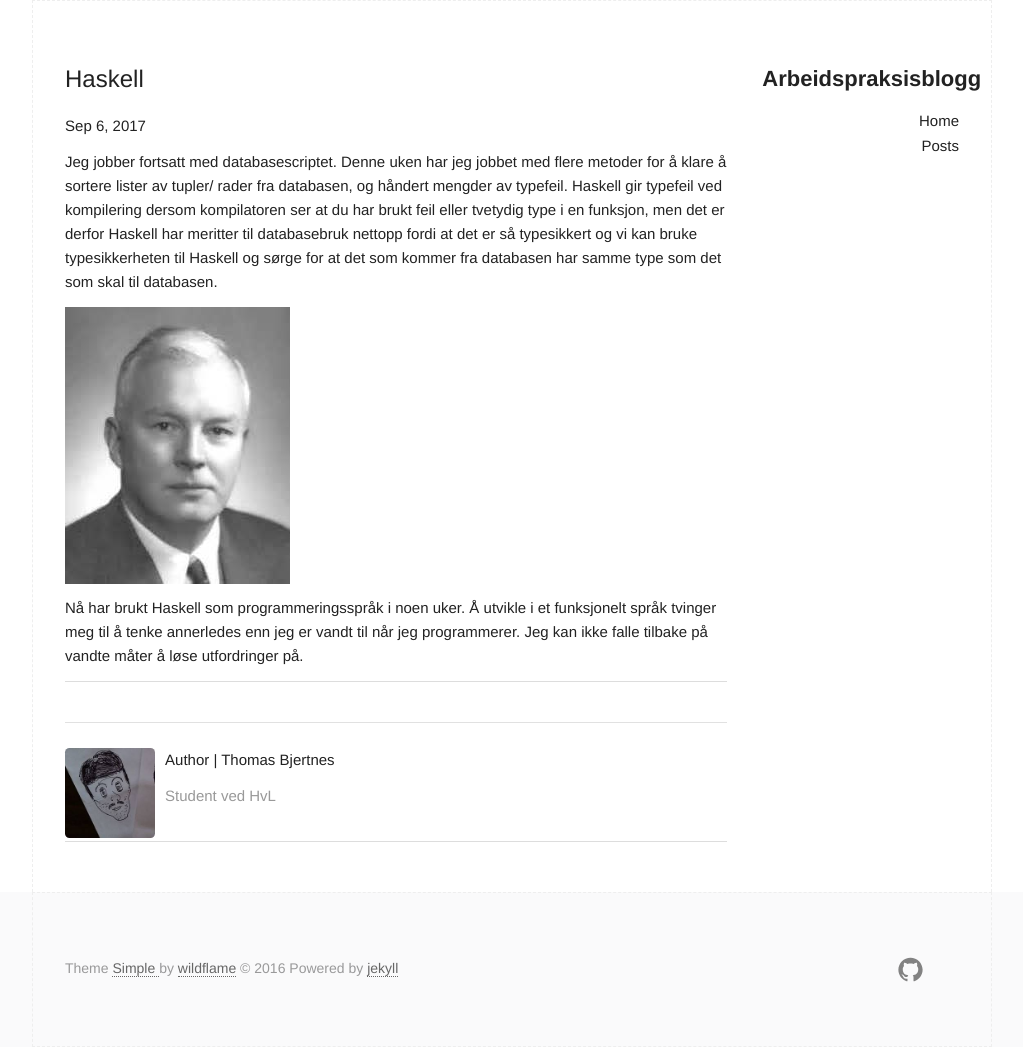
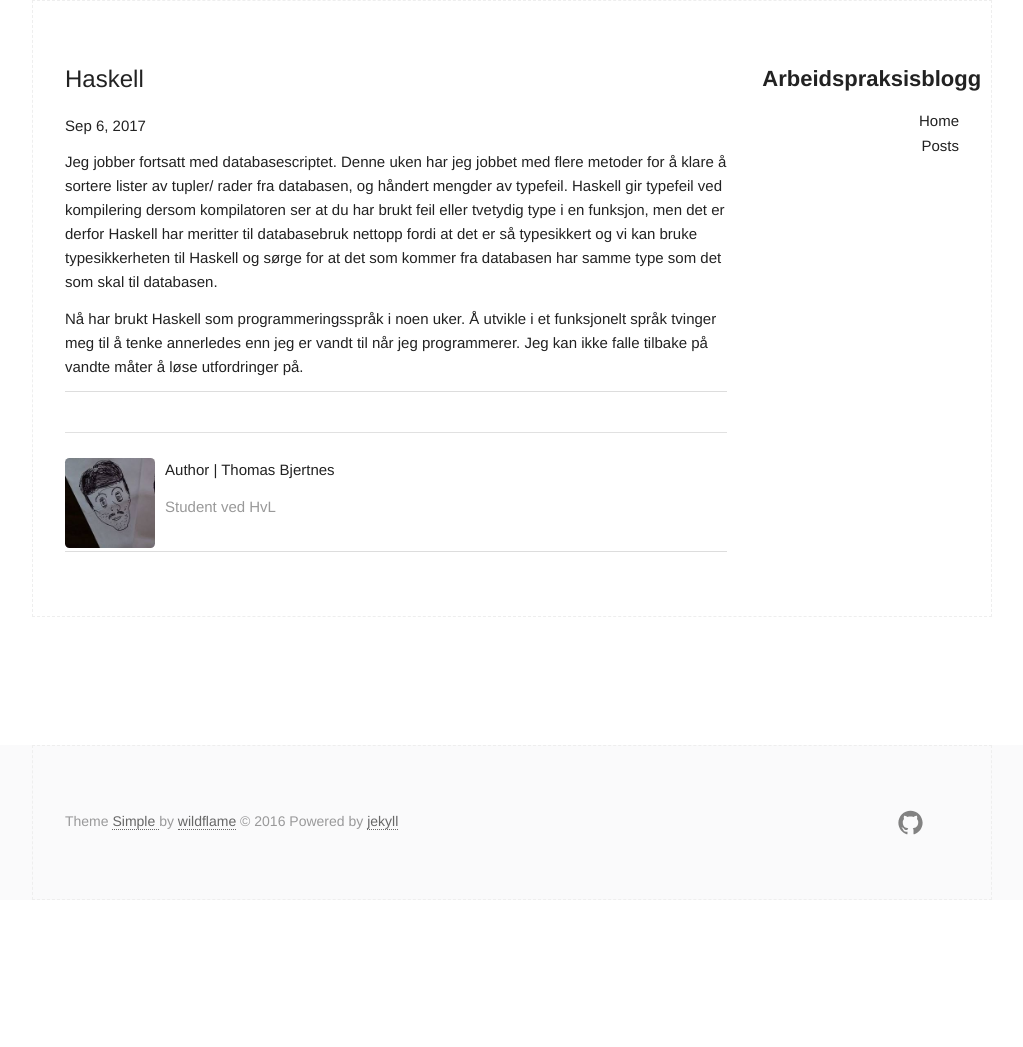
Before and after one commit to bachelorblogg/bachelorblogg.github.io, a Jekyll site: the page built from _posts/2017-09-06-database-typer.md, in a window 1280 px wide. Shown: the whole page, without its empty margins (128-1151 px from the left). Built offline with Jekyll 4.4.1, drawn with Linux system fonts in a browser that asks for light colours; after the commit the page ends 900 px from its top, so only the background shows below that.

Commit message:
removed out of place pic

```diff
--- a/_posts/2017-09-06-database-typer.md
+++ b/_posts/2017-09-06-database-typer.md
@@ -14,8 +14,6 @@ nettopp fordi at det er så typesikkert og vi kan bruke typesikkerheten
 til Haskell og sørge for at det som kommer fra databasen har
 samme type som det som skal til databasen.
 
-![]({{site.baseurl}}/assets/img/curryHaskell.jpg)
-
 Nå har brukt Haskell som programmeringsspråk i noen uker. Å utvikle i
 et funksjonelt språk tvinger meg til å tenke annerledes enn jeg er
 vandt til når jeg programmerer. Jeg kan ikke falle tilbake på vandte
```
